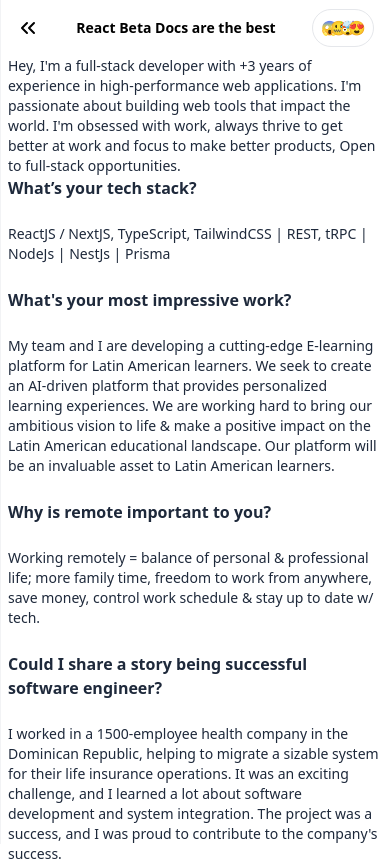
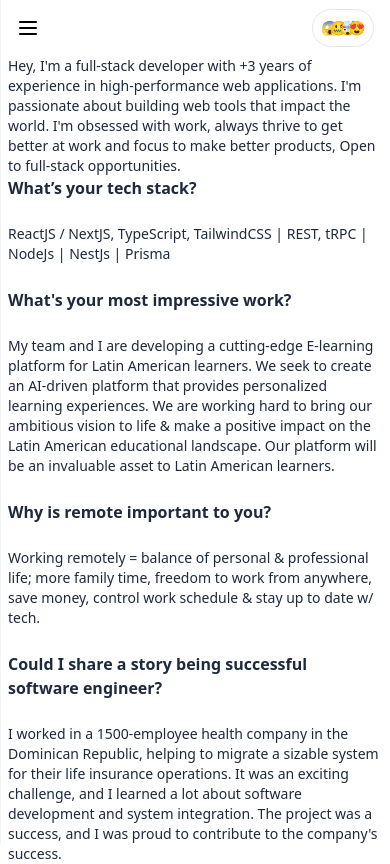
Before and after one commit to Delavalom/my-porfolio-page, a Next.js app: page / in a window 390 px wide. Built offline with nearby package versions, Linux system fonts and the light colour scheme.

Commit message:
refactoring

```diff
--- a/src/components/Home/Intro.tsx
+++ b/src/components/Home/Intro.tsx
@@ -1,12 +1,8 @@
 import { type FC } from "react";
-import { HeaderBar } from "@/components/Layout/HeaderBar";
-import { Menu } from "lucide-react";
-import { useNavigation } from "@/hooks/useNavigation";
 
 type Props = {};
 
 export const Intro: FC<Props> = ({}) => {
-  const { setIsOpen } = useNavigation();
   return (
     <>
         <p>
--- a/src/components/Sidebar/index.tsx
+++ b/src/components/Sidebar/index.tsx
@@ -32,7 +32,6 @@ export const Sidebar = () => {
         {/* Luis Angel arvelo heading */}
         <HeaderBar
           title={"Luis Arvelo"}
-          isMobile={`${isOpen ? "flex" : "hidden"} lg:inline z-50`}
           Icon={
             <X
               className="text-zinc-700 w-5 lg:hidden"
--- a/src/components/View/index.tsx
+++ b/src/components/View/index.tsx
@@ -13,16 +13,6 @@ type Props = {
 export const View: FC<Props> = ({ onClick, children }) => {
   return (
     <ViewContainer>
-      <HeaderBar
-        title="React Beta Docs are the best"
-        Icon={
-          <Link href="/">
-            <ChevronsLeft onClick={onClick} className="lg:hidden" />
-          </Link>
-        }
-        Cta={<EmojiBtn />}
-      ></HeaderBar>
-      {/* <article className="w-full max-w-[600px] px-2 mx-auto flex flex-col items-center justify-center"></article> */}
       <article className="blog-container">{children}</article>
     </ViewContainer>
   );
--- a/src/components/layout/HeaderBar.tsx
+++ b/src/components/layout/HeaderBar.tsx
@@ -4,15 +4,14 @@ type Props = {
   title?: string;
   Icon?: ReactNode;
   Cta?: ReactNode;
-  isMobile?: string
 };
 
-export const HeaderBar: FC<Props> = ({ title, Icon, Cta, isMobile = "" }) => {
+export const HeaderBar: FC<Props> = ({ title, Icon, Cta }) => {
   return (
     <div className="w-full h-14 p-4 flex items-center justify-between sticky top-0 bg-white">
       {Icon && Icon}
       {/* heading Title coming from navigation */}
-      <h1 className={`font-semibold text-sm md:text-md ${isMobile}`}>{title}</h1>
+      <h1 className="font-semibold text-sm md:text-md">{title}</h1>
       {/* suscribe newsletter button */}
       {Cta && Cta}
     </div>
--- a/src/components/layout/LayoutView.tsx
+++ b/src/components/layout/LayoutView.tsx
@@ -1,14 +1,26 @@
-import { ReactElement, type FC } from "react";
+import { Menu } from "lucide-react";
+import { ReactElement, useContext, type FC } from "react";
 import { ListContainer } from "../List/ListContainer";
 import { View } from "../View";
+import { EmojiBtn } from "../View/EmojiBtn";
+import { HeaderBar } from "./HeaderBar";
+import Link from "next/link";
+import { NavigationContext } from "@/Context/NavigationContext";
 
 type Props = {
   list?: ReactElement;
   view?: ReactElement;
   hasDetail?: boolean;
+  title?: string;
 };
 
-export const LayoutView: FC<Props> = ({ list, view, hasDetail }) => {
+export const LayoutView: FC<Props> = ({
+  list,
+  view,
+  hasDetail,
+  title = "",
+}) => {
+  const {setIsOpen} = useContext(NavigationContext)
   return (
     <>
       {list && !view ? (
@@ -20,6 +32,15 @@ export const LayoutView: FC<Props> = ({ list, view, hasDetail }) => {
         </ListContainer>
       ) : (
         <View onClick={() => {}}>
+          <HeaderBar
+            title={title}
+            Icon={
+              <Link href="/">
+                <Menu onClick={() => setIsOpen(true)} className="lg:hidden" />
+              </Link>
+            }
+            Cta={<EmojiBtn />}
+          ></HeaderBar>
           <section className="w-full flex flex-col px-2">{view}</section>
         </View>
       )}
--- a/src/pages/_app.tsx
+++ b/src/pages/_app.tsx
@@ -1,7 +1,7 @@
 import { Provider } from "react-wrap-balancer";
 import "../styles/globals.css";
 import type { AppProps } from "next/app";
-import { Layout } from "@/components/Layout";
+import { Layout } from "@/components/Layout/Layout";
 import { NavigationProvider } from "@/Context/NavigationContext";
 
 export default function MyApp({ Component, pageProps }: AppProps) {
```
Also changed, not shown: src/components/layout/Layout.tsx (renamed from src/components/layout/index.tsx).
